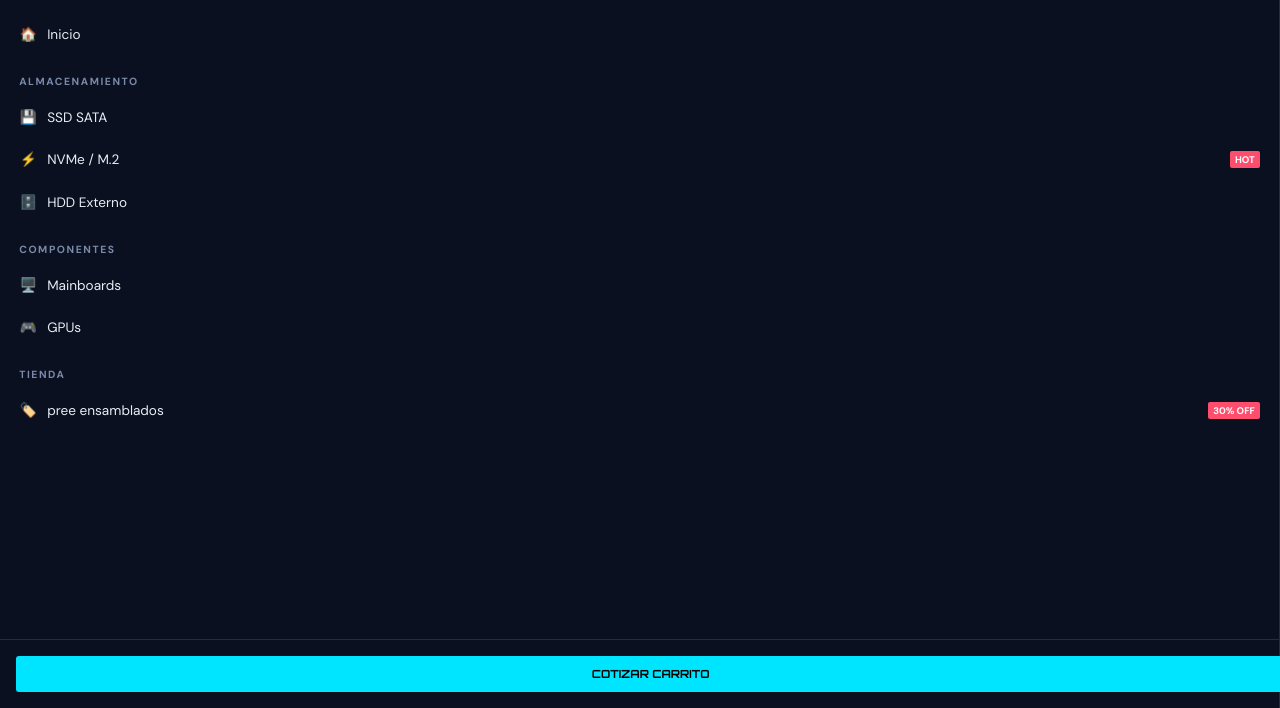
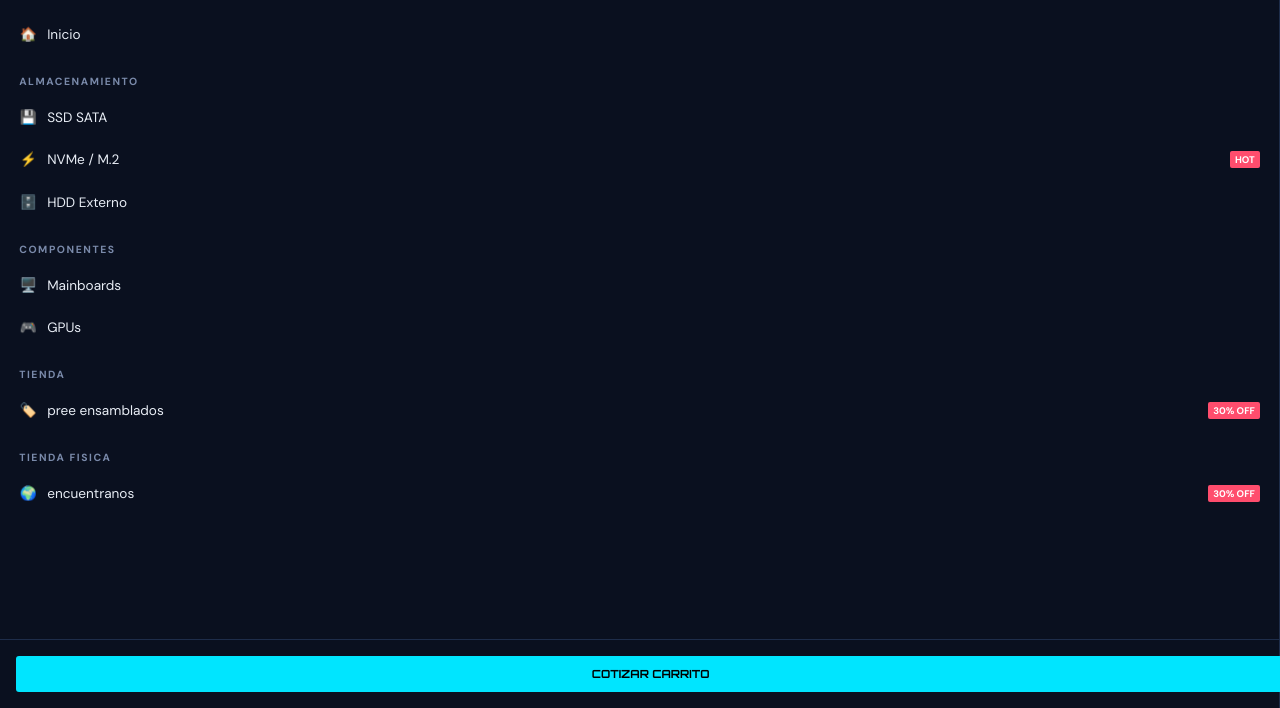
Before and after one commit to luisdanielgutierrezvelandia-droid/luisdanielgutierrezvelandia-droid.github.io, a plain HTML site: page navegacioon.html in a window 1280 px wide. Shown: the part 92-800 px from the top of the page. Drawn offline with Linux system fonts and the light colour scheme.

Commit message:
Update navigation structure in navegacioon.html
Added a new section for physical store and updated existing sections.

```diff
--- a/navegacioon.html
+++ b/navegacioon.html
@@ -154,6 +154,11 @@
         <a href="EMsambled.html" target="pantalla1" class="nav-item">
             <span class="nav-icon">🏷️</span> pree ensamblados <span class="badge badge-promo">30% OFF</span>
         </a>
+
+        <div class="nav-section-title">Tienda fisica</div>
+        <a href="MApa.html" target="pantalla1" class="nav-item">
+            <span class="nav-icon">🌍</span> encuentranos <span class="badge badge-promo">30% OFF</span>
+        </a>
     </div>
 
     <div class="footer-nav">
```
